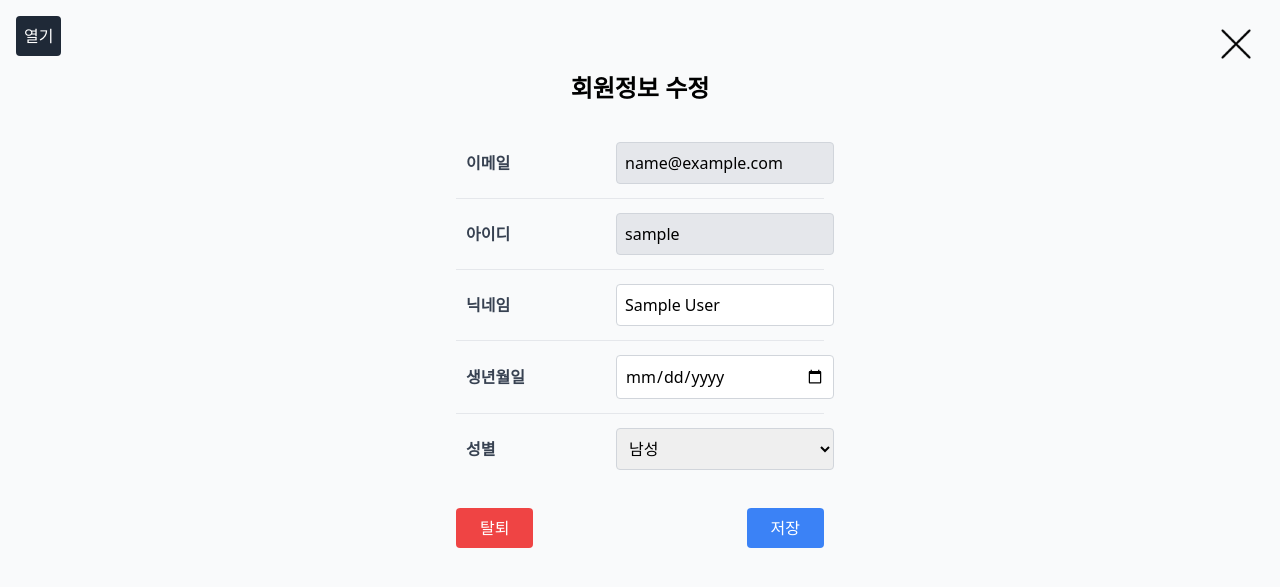
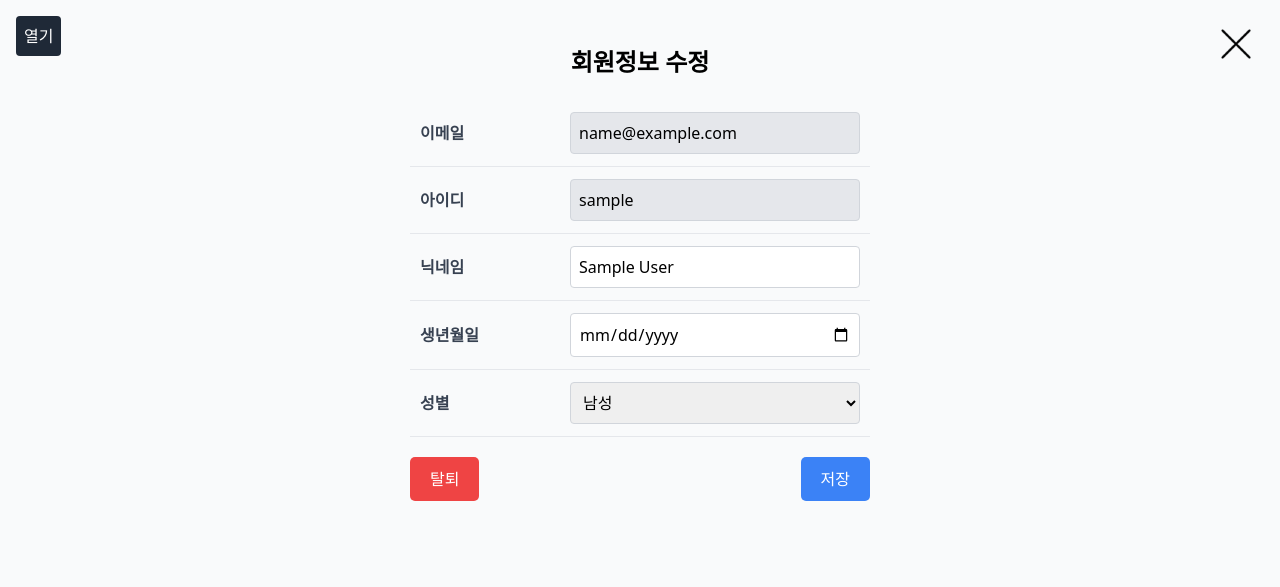
Before and after one commit to SKNETWORKS-FAMILY-AICAMP/SKN06-FINAL-2Team, a Django app: page /account/edit_information/ in a window 1280 px wide. Shown: the top 587 px of the page. Run offline with Django 5.2, Linux system fonts and the light colour scheme; the visitor is signed in with stand-in values (Sample User, id 1); data that the repository does not hold is empty; some libraries are stand-ins or nearby versions.

Commit message:
add: account css와 html 분리

```diff
--- /dev/null
+++ b/static/css/edit_information.css
@@ -0,0 +1,77 @@
+/* ✅ 회원정보 수정 페이지 스타일 */
+
+/* 메인 컨테이너 */
+.edit-container {
+    max-width: 500px;
+    margin: 0 auto;
+    padding: 20px;
+    text-align: center;
+}
+
+/* 제목 스타일 */
+.page-title {
+    font-size: 24px;
+    font-weight: bold;
+    margin-bottom: 20px;
+}
+
+/* 테이블 스타일 */
+.edit-table {
+    width: 100%;
+    border-collapse: collapse;
+}
+
+.edit-table td {
+    padding: 12px 10px;
+    border-bottom: 1px solid #e5e7eb;
+    text-align: left;
+}
+
+/* 라벨 스타일 */
+.edit-label {
+    font-weight: bold;
+    color: #374151;
+    width: 150px;
+}
+
+/* 입력 필드 스타일 */
+.edit-table input, .edit-table select {
+    width: 100%;
+    padding: 8px;
+    border: 1px solid #d1d5db;
+    border-radius: 4px;
+}
+
+/* 버튼 컨테이너 */
+.btn-container {
+    display: flex;
+    justify-content: space-between;
+    margin-top: 20px;
+}
+
+/* 버튼 스타일 */
+.btn-primary {
+    background-color: #3b82f6;
+    color: white;
+    padding: 10px 20px;
+    border-radius: 5px;
+    text-decoration: none;
+    display: inline-block;
+}
+
+.btn-primary:hover {
+    background-color: #2563eb;
+}
+
+.btn-danger {
+    background-color: #ef4444;
+    color: white;
+    padding: 10px 20px;
+    border-radius: 5px;
+    text-decoration: none;
+    display: inline-block;
+}
+
+.btn-danger:hover {
+    background-color: #dc2626;
+}
--- a/templates/account/edit_information.html
+++ b/templates/account/edit_information.html
@@ -2,122 +2,59 @@
 {% load static %}
 
 {% block title %}
-마이페이지
+회원정보 수정
 {% endblock title %}
 
 {% block content %}
-<!DOCTYPE html>
-<html lang="ko">
 <head>
-    <meta charset="UTF-8">
-    <meta name="viewport" content="width=device-width, initial-scale=1.0">
-    {% if messages %}
-    {% for message in messages %}
-        <div class="alert {% if message.tags == 'error' %}alert-error{% else %}alert-success{% endif %}">
-            {{ message }}
-        </div>
-    {% endfor %}
-    {% endif %}
+    <!-- ✅ 회원정보 수정 페이지 전용 CSS 추가 -->
+    <link rel="stylesheet" type="text/css" href="{% static 'css/edit_information.css' %}">
+</head>
 
-    <title>회원정보 수정</title>
-    <script src="https://cdn.tailwindcss.com"></script>
+<main class="edit-container">
+    <h1 class="page-title">회원정보 수정</h1>
 
-    <style>
-        h1 {
-            margin-bottom: 24px; /* 🔹 제목과 입력 필드 사이 여백 */
-        }
-        .profile-table {
-            width: 100%;
-            border-collapse: collapse;
-        }
-        .profile-table td {
-            padding: 14px 10px;
-            border-bottom: 1px solid #e5e7eb;
-        }
-        .profile-table tr:last-child td {
-            border-bottom: none;
-        }
-        .profile-label {
-            font-weight: 600;
-            color: #374151;
-            width: 150px;
-        }
-        .profile-table input, .profile-table select {
-            width: 110%;
-            padding: 8px;
-            border: 1px solid #d1d5db;
-            border-radius: 4px;
-        }
-        .alert-success {
-            background-color: #d1e7dd;
-            color: #0f5132;
-            padding: 10px;
-            border-radius: 5px;
-            margin-bottom: 10px;
-            text-align: center;
-        }
-        .alert-error {
-            background-color: #f8d7da;
-            color: #842029;
-            padding: 10px;
-            border-radius: 5px;
-            margin-bottom: 10px;
-            text-align: center;
-        }
-    </style>
-</head>
-<!-- 회원정보 수정 폼 -->
-<main class="max-w-md mx-auto p-10 flex flex-col items-center">
-    <div class="text-left w-full">
-        <h1 class="text-2xl text-center font-semibold mt-2">
-            회원정보 수정
-        </h1>
-    </div>
-
-    <form action="{% url 'account:edit_information' %}" method="POST" enctype="multipart/form-data" class="w-full max-w-lg">
+    <form action="{% url 'account:edit_information' %}" method="POST" enctype="multipart/form-data">
         {% csrf_token %}
 
-        <table class="profile-table">
+        <table class="edit-table">
             <tr>
-                <td class="profile-label">이메일</td>
+                <td class="edit-label">이메일</td>
                 <td>
                     {{ form.email }}
-                    <!-- 만약 사용자가 직접 수정 못 하게 한다면, 아래처럼 hidden 처리 가능 -->
                     <input type="hidden" name="email" value="{{ user.email }}">
                 </td>
             </tr>
             <tr>
-                <td class="profile-label">아이디</td>
+                <td class="edit-label">아이디</td>
                 <td>{{ form.username }}</td>
             </tr>
             <tr>
-                <td class="profile-label">닉네임</td>
-                <td>
-                    {{ form.name }}
-                    <input type="hidden" name="username" value="{{ user.username }}">
-                </td>
+                <td class="edit-label">닉네임</td>
+                <td>{{ form.name }}</td>
             </tr>
             <tr>
-                <td class="profile-label">생년월일</td>
+                <td class="edit-label">생년월일</td>
                 <td>{{ form.birthday }}</td>
             </tr>
             <tr>
-                <td class="profile-label">성별</td>
+                <td class="edit-label">성별</td>
                 <td>{{ form.gender }}</td>
             </tr>
         </table>
 
-        <div class="flex justify-between mt-6">
-            <!-- 🔹 탈퇴 버튼 -->
-            <button type="button" class="bg-red-500 text-white px-6 py-2 rounded" onclick="confirmDelete()">탈퇴</button>
-            <button type="submit" class="bg-blue-500 text-white px-6 py-2 rounded">저장</button>
-            </div>
+        <div class="btn-container">
+            <button type="button" class="btn-danger" onclick="confirmDelete()">탈퇴</button>
+            <button type="submit" class="btn-primary">저장</button>
+        </div>
     </form>
-    <!-- 🔹 탈퇴 요청을 보내는 폼 (숨겨진 폼) -->
+
+    <!-- 🔹 탈퇴 요청을 보내는 폼 -->
     <form id="deleteForm" action="{% url 'account:delete' %}" method="POST" class="hidden">
         {% csrf_token %}
     </form>
 </main>
+
 <script>
     function confirmDelete() {
         if (confirm("정말 탈퇴하시겠습니까? 이 작업은 되돌릴 수 없습니다.")) {
```
Also changed, not shown: static/css/edit_pwd.css (added, +41 -0 lines), static/css/user_information.css (added, +79 -0 lines), templates/account/edit_pwd.html (+6 -46 lines), templates/account/user_information.html (+19 -72 lines).
